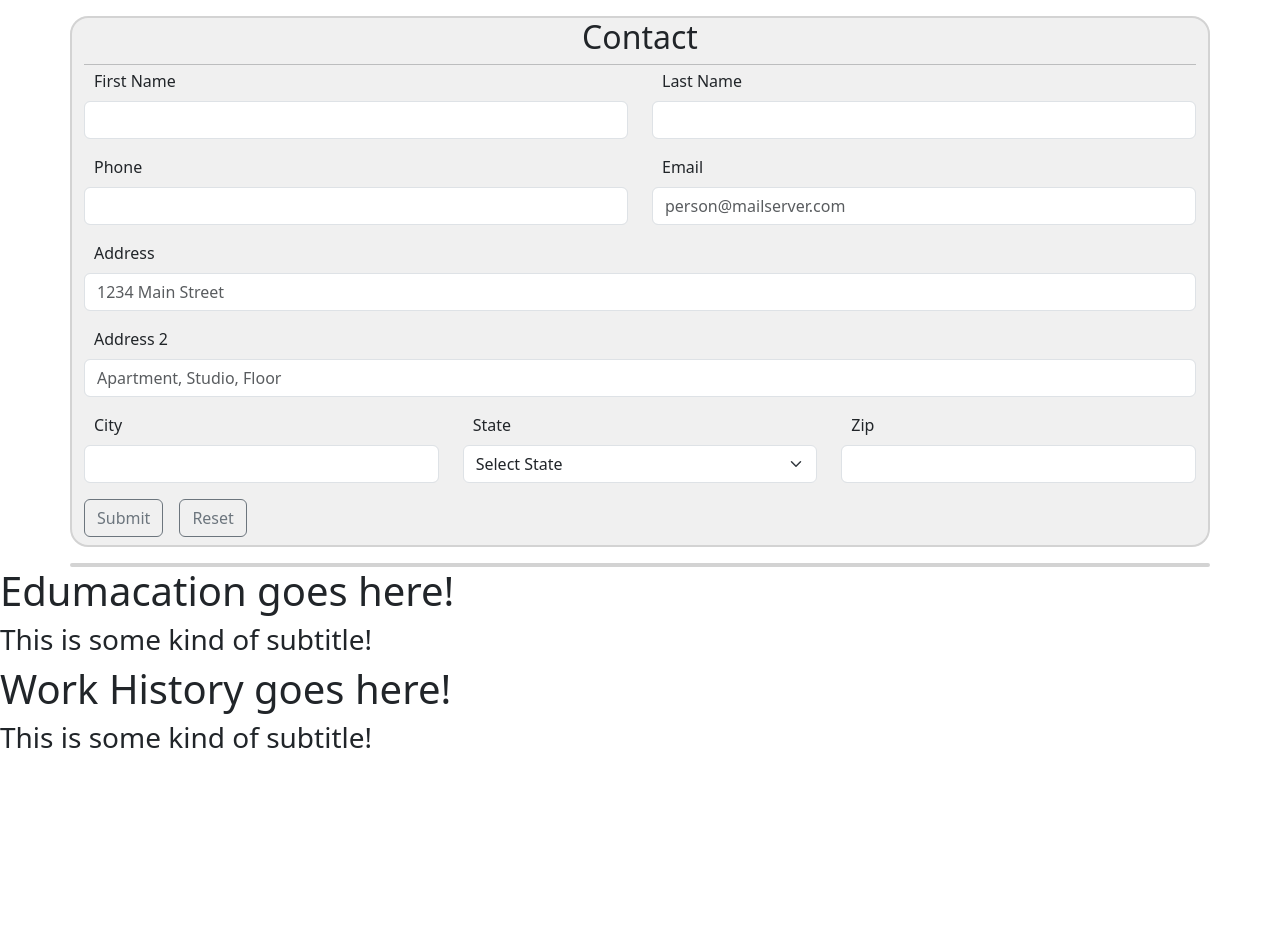
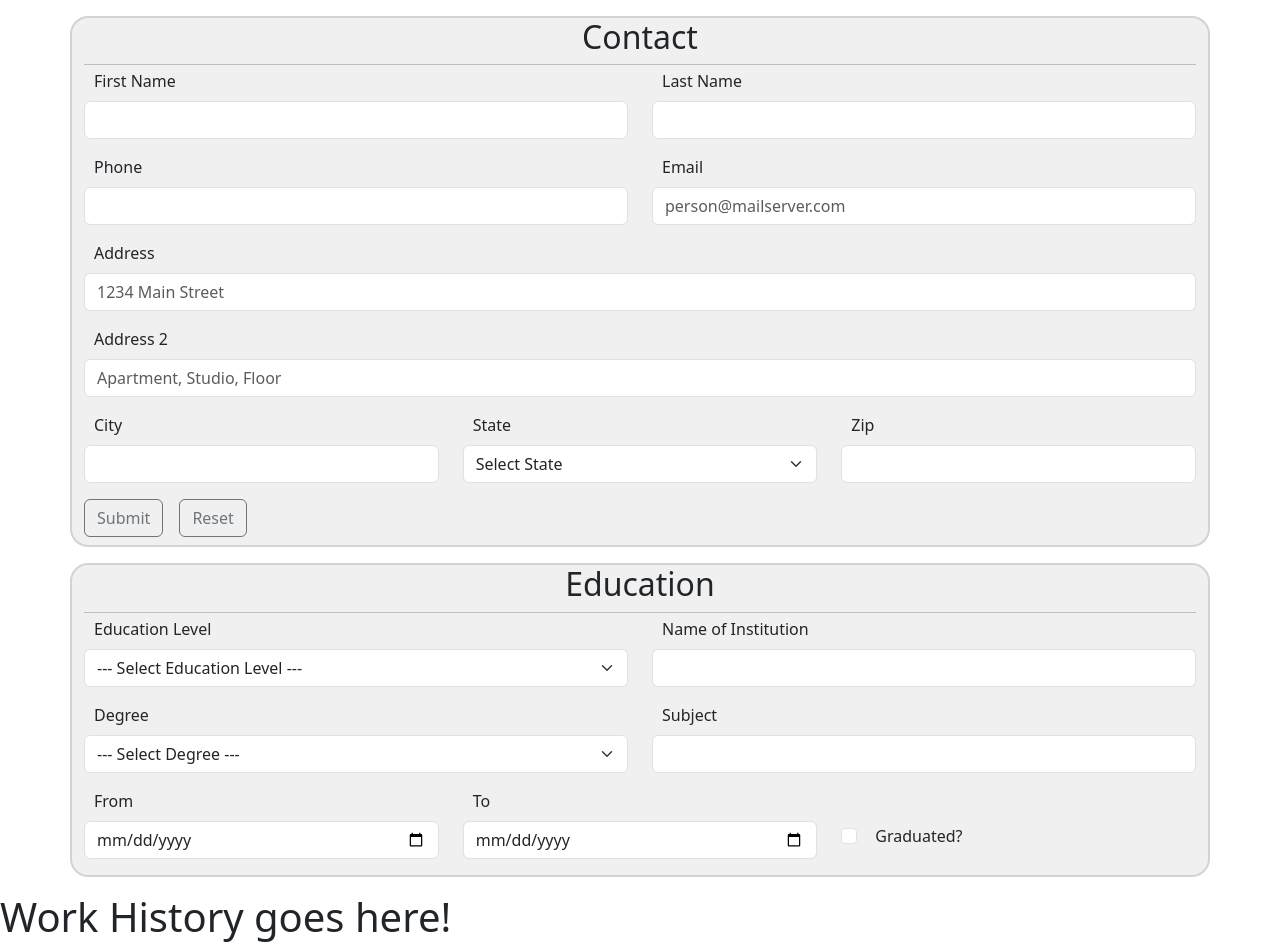
Before and after one commit to PiraTechnics/web-cv, a React (Create React App) app: page / in a window 1280 px wide. Shown: the top 952 px of the page. Before the commit the page ends 800 px from the top, so only its background shows below. Built offline with nearby package versions, Linux system fonts and the light colour scheme.

Commit message:
EducationForm as Function Component

```diff
--- a/src/App.js
+++ b/src/App.js
@@ -1,5 +1,5 @@
 import ContactForm from "./components/ContactForm";
-import EduInfo from "./components/EduInfo";
+import EduForm from "./components/EduForm";
 import WorkInfo from "./components/WorkInfo";
 
 //Can pull stored data from localStorage here
@@ -8,7 +8,7 @@ function App() {
   return (
     <div className="App">
       <ContactForm />
-      <EduInfo />
+      <EduForm />
       <WorkInfo />
     </div>
   );
--- a/src/components/ContactInfo.js
+++ b/src/components/ContactInfo.js
@@ -1,6 +1,10 @@
 import { Component } from "react";
 import Container from "react-bootstrap/Container";
 import Collapse from "react-bootstrap/Collapse";
+import { Col, Row } from "react-bootstrap";
+import { BsTelephoneFill } from "react-icons/bs";
+import { IoIosMail } from "react-icons/io";
+import { FaMapMarkedAlt } from "react-icons/fa";
 
 class ContactInfo extends Component {
   render() {
@@ -8,16 +12,41 @@ class ContactInfo extends Component {
     const show = this.props.show;
 
     return (
-      <Container className="inputGroup">
+      <Container className="infoCard">
         <Collapse in={show}>
           <div>
-            <div className="label">
-              <div className="fs-4">
-                Name: {data.firstName} {data.lastName}
-              </div>
-              <div className="fs-5">Phone: {data.phone}</div>
-              <div className="fs-5">Email: {data.email}</div>
-            </div>
+            <Row className="fs-3 text-decoration-underline fw-bold">
+              <Col xs={2} className="text-center"></Col>
+              <Col xs={10}>
+                {data.firstName} {data.lastName}
+              </Col>
+            </Row>
+            <Row className="fs-6">
+              <Col xs={2} className="text-center">
+                <BsTelephoneFill size={22} />
+              </Col>
+              <Col xs={10}>{data.phone}</Col>
+            </Row>
+            <Row className="fs-6">
+              <Col xs={2} className="text-center">
+                <IoIosMail size={26} />
+              </Col>
+              <Col xs={10}>{data.email}</Col>
+            </Row>
+            <Row className="fs-6">
+              <Col xs={2} className="text-center">
+                <FaMapMarkedAlt size={25} />
+              </Col>
+              <Col xs={10}>
+                {data.addr1} {data.addr2}
+              </Col>
+            </Row>
+            <Row className="fs-6">
+              <Col xs={2} className="text-center"></Col>
+              <Col xs={10}>
+                {data.city} {data.usState} {data.zip}
+              </Col>
+            </Row>
           </div>
         </Collapse>
       </Container>
--- /dev/null
+++ b/src/components/EduForm.js
@@ -0,0 +1,135 @@
+import { useState } from "react";
+import "bootstrap/dist/css/bootstrap.min.css";
+import Container from "react-bootstrap/Container";
+import Form from "react-bootstrap/Form";
+import Row from "react-bootstrap/Row";
+import Col from "react-bootstrap/Col";
+import Button from "react-bootstrap/Button";
+
+function EduForm() {
+  const [education, setEducation] = useState({
+    level: "",
+    school: "",
+    degree: "",
+    field: "",
+    dateFrom: new Date().toLocaleString(),
+    dateTo: new Date().toLocaleString(),
+    graduated: false,
+  });
+
+  function handleChange(e) {
+    setEducation({
+      ...education,
+      [e.target.name]: e.target.value,
+    });
+  }
+
+  function handleSubmit(e) {
+    e.preventDefault();
+    alert("you did it!");
+  }
+
+  return (
+    <Container className="inputGroup my-3">
+      <h2 className="text-center">Education</h2>
+      <hr className="solid my-1" />
+      <Form onSubmit={handleSubmit}>
+        <Row className="mb-3">
+          <Form.Group as={Col} controlId="formEduLevel">
+            <Form.Label>Education Level</Form.Label>
+            <Form.Select
+              aria-label="Education Level"
+              name="level"
+              value={education.level}
+              onChange={handleChange}
+              required
+            >
+              <option value="Select">--- Select Education Level --- </option>
+              <option value="university">University</option>
+              <option value="trade school">Trade School</option>
+              <option value="high school">High School</option>
+              <option value="n/a">N/A</option>
+            </Form.Select>
+          </Form.Group>
+          <Form.Group as={Col} controlId="formSchool">
+            <Form.Label>Name of Institution</Form.Label>
+            <Form.Control
+              type="text"
+              name="school"
+              value={education.school}
+              onChange={handleChange}
+              required
+            />
+          </Form.Group>
+        </Row>
+        <Row className="mb-3">
+          <Form.Group as={Col} controlId="formDegree">
+            <Form.Label>Degree</Form.Label>
+            <Form.Select
+              aria-label="Degree Type"
+              name="degree"
+              value={education.degree}
+              onChange={handleChange}
+              required
+            >
+              <option value="Select">--- Select Degree --- </option>
+              <option value="ged">GED</option>
+              <option value="high school">Diploma</option>
+              <option value="associate">Associate's</option>
+              <option value="bachelor">Bachelor's</option>
+              <option value="graduate">Master's</option>
+              <option value="doctorate">Doctorate</option>
+            </Form.Select>
+          </Form.Group>
+          <Form.Group as={Col} controlId="formEduField">
+            <Form.Label>Subject</Form.Label>
+            <Form.Control
+              type="text"
+              name="field"
+              value={education.field}
+              onChange={handleChange}
+              required
+            />
+          </Form.Group>
+        </Row>
+        <Row className="mb-3">
+          <Form.Group as={Col} controlId="formDateFrom">
+            <Form.Label>From</Form.Label>
+            <Form.Control
+              type="date"
+              name="dateFrom"
+              value={education.dateFrom}
+              onChange={handleChange}
+              required
+            />
+          </Form.Group>
+          <Form.Group as={Col} controlId="formDateTo">
+            <Form.Label>To</Form.Label>
+            <Form.Control
+              type="date"
+              name="dateTo"
+              value={education.dateTo}
+              onChange={handleChange}
+              required
+            />
+          </Form.Group>
+          <Form.Group
+            as={Col}
+            controlId="formGraduated"
+            className="position-relative"
+          >
+            <Form.Check
+              name="graduated"
+              label="Graduated?"
+              value={education.graduated}
+              onChange={handleChange}
+              className="position-absolute top-50"
+            />
+          </Form.Group>
+        </Row>
+      </Form>
+    </Container>
+  );
+}
+
+export default EduForm;
--- a/src/styles/style.css
+++ b/src/styles/style.css
@@ -2,6 +2,11 @@
     border: 2px solid lightgrey;
     border-radius: 2ch;
     background-color: rgb(240, 240, 240);
+}
+
+.infoCard {
+    background-color: rgb(240, 240, 240);
+    padding: 0 10px;
 }
 
 label {
```
Also changed, not shown: src/components/ContactForm.js (+6 -2 lines).
